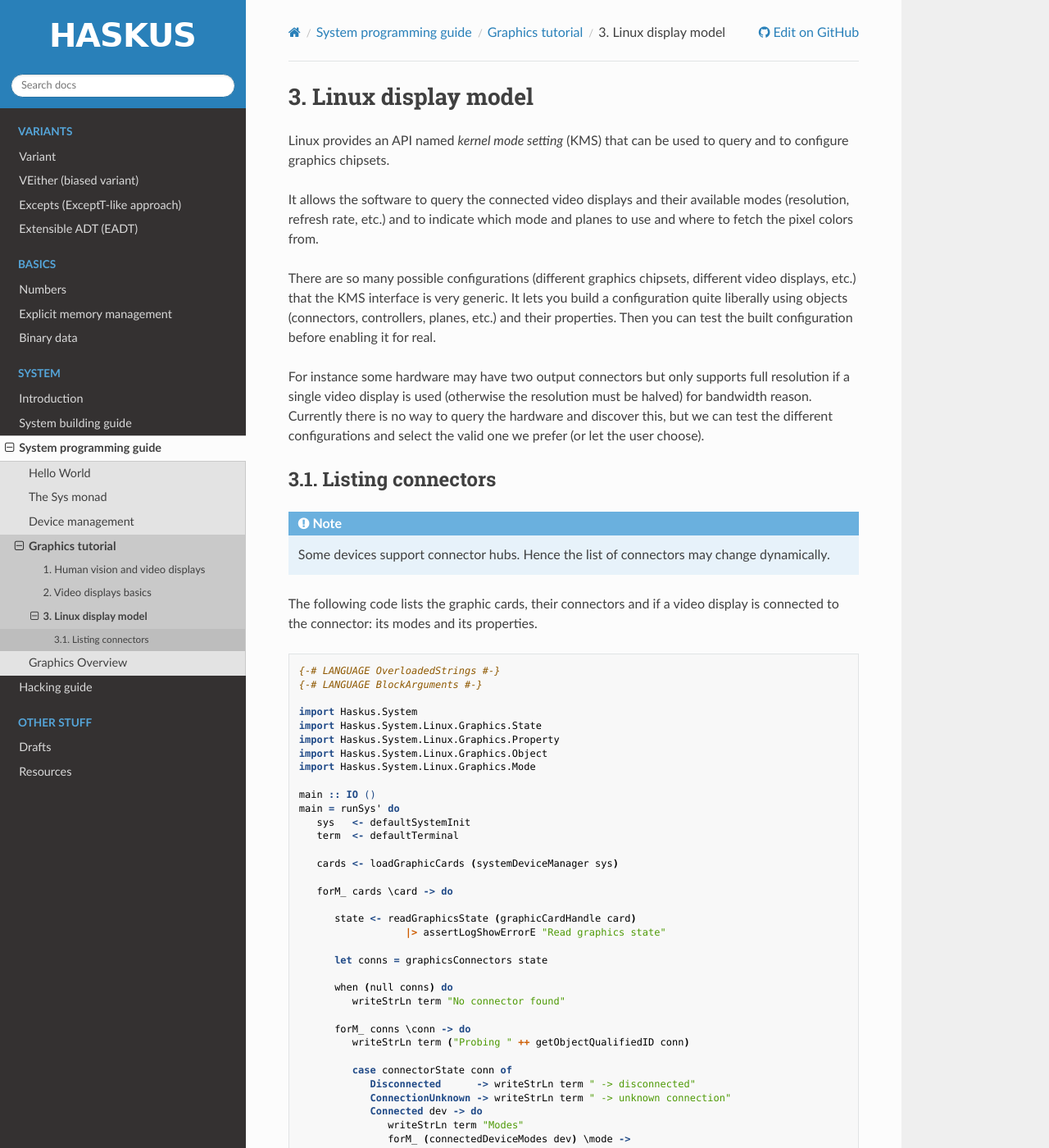
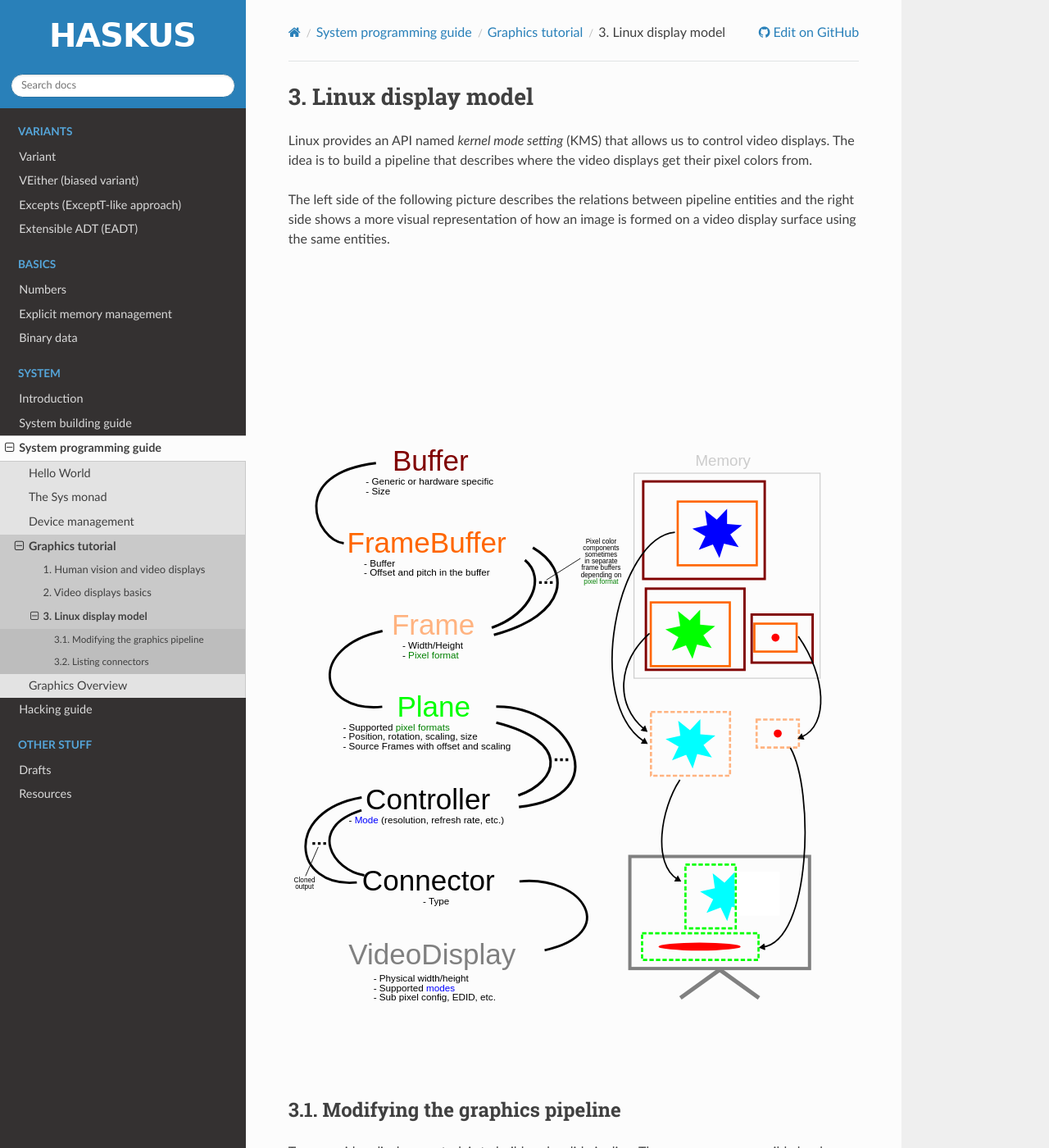
Before and after one commit to haskus/haskus-manual, a Sphinx documentation site: the page built from source/system/programming/graphics/tutorial/linux_display_model.rst, in a window 1280 px wide and 1400 px high. Shown: the whole window at 82% size. Built offline with Sphinx 7.4.7 and the Read the Docs theme 2.0.0, drawn with Linux system fonts in a browser that asks for light colours; pages that are not in the unit, such as notebooks, are missing from menus; some of the changed text lies outside the part shown.

Commit message:
Enhance Linux model (picture!)

```diff
--- a/source/system/programming/graphics/tutorial/linux_display_model.rst
+++ b/source/system/programming/graphics/tutorial/linux_display_model.rst
@@ -2,32 +2,37 @@
 Linux display model
 ===================
 
-Linux provides an API named *kernel mode setting* (KMS) that can be used to
-query and to configure graphics chipsets.
+Linux provides an API named *kernel mode setting* (KMS) that allows us to
+control video displays. The idea is to build a pipeline that describes where the
+video displays get their pixel colors from.
 
-It allows the software to query the connected video displays and their available
-modes (resolution, refresh rate, etc.) and to indicate which mode and planes to
-use and where to fetch the pixel colors from.
+The left side of the following picture describes the relations between pipeline entities and the right side shows a more visual representation of how an image is formed on a video display surface using the same entities.
 
-There are so many possible configurations (different graphics chipsets,
-different video displays, etc.) that the KMS interface is very generic. It lets
-you build a configuration quite liberally using objects (connectors,
-controllers, planes, etc.) and their properties. Then you can test the built
-configuration before enabling it for real.
 
-For instance some hardware may have two output connectors but only supports full
-resolution if a single video display is used (otherwise the resolution must be
-halved) for bandwidth reason. Currently there is no way to query the hardware
-and discover this, but we can test the different configurations and select the
-valid one we prefer (or let the user choose).
+.. image:: /_static/images/system/graphics_linux_model.svg
+   :class: img_center
+
+
+Modifying the graphics pipeline
+-------------------------------
+
+To use a video display, our task is to build such valid pipeline. There are so
+many possible hardware configurations (different graphics chipsets, different
+video displays, etc.) that the KMS interface is very generic. It lets us build a
+pipeline quite liberally and then we can test it before enabling it for real if
+it is valid.
+
+Controller and Plane entities of the graphics pipeline are fixed for each
+graphics chipset. However Connectors are *not* fixed because some technologies
+(such as `DisplayPort Multi-Stream Transport
+<https://en.wikipedia.org/wiki/DisplayPort#Multi-Stream_Transport_(MST)>`_)
+allows the use of connectors hubs which dynamically add additional Connector
+entities.
+
+
 
 Listing connectors
 ------------------
-
-.. note::
-
-   Some devices support connector hubs. Hence the list of connectors may change
-   dynamically.
 
 The following code lists the graphic cards, their connectors and if a video
 display is connected to the connector: its modes and its properties.
```
Also changed, not shown: source/_static/images/system/graphics_linux_model.svg (added).
